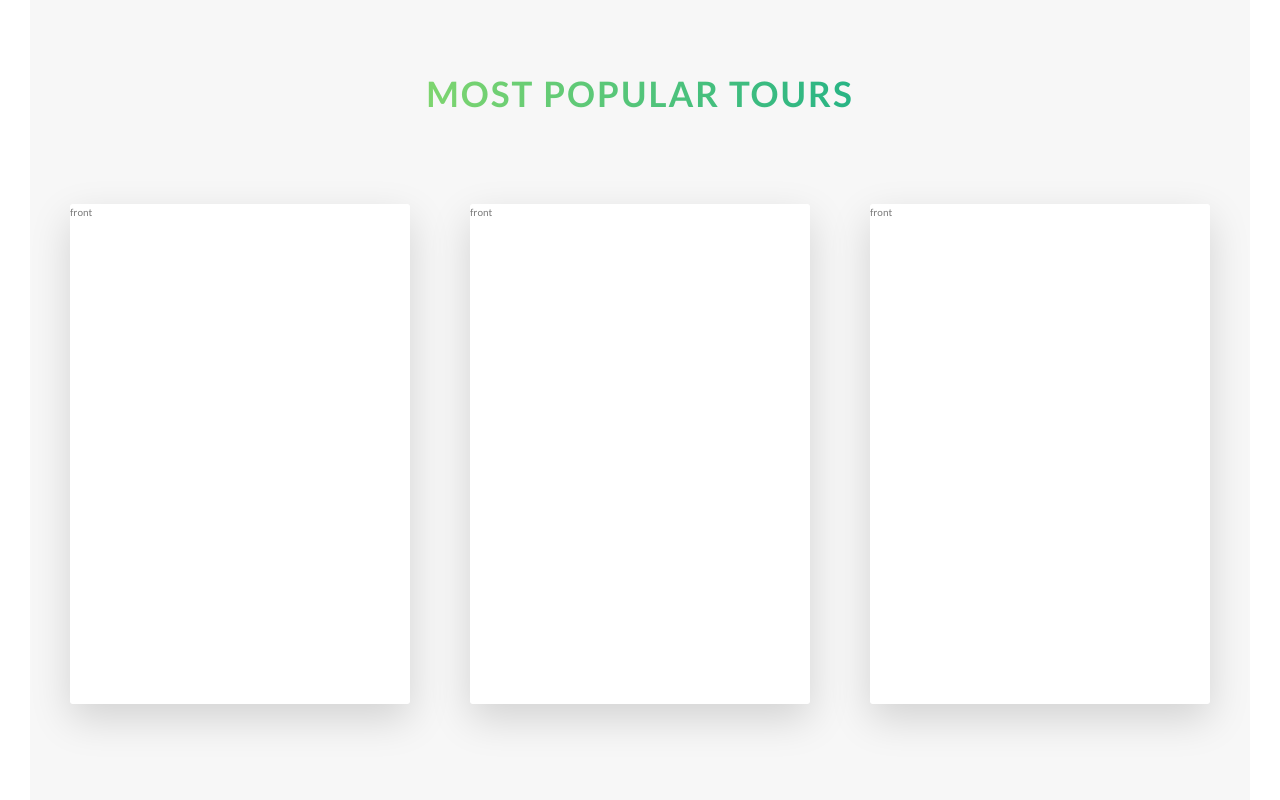
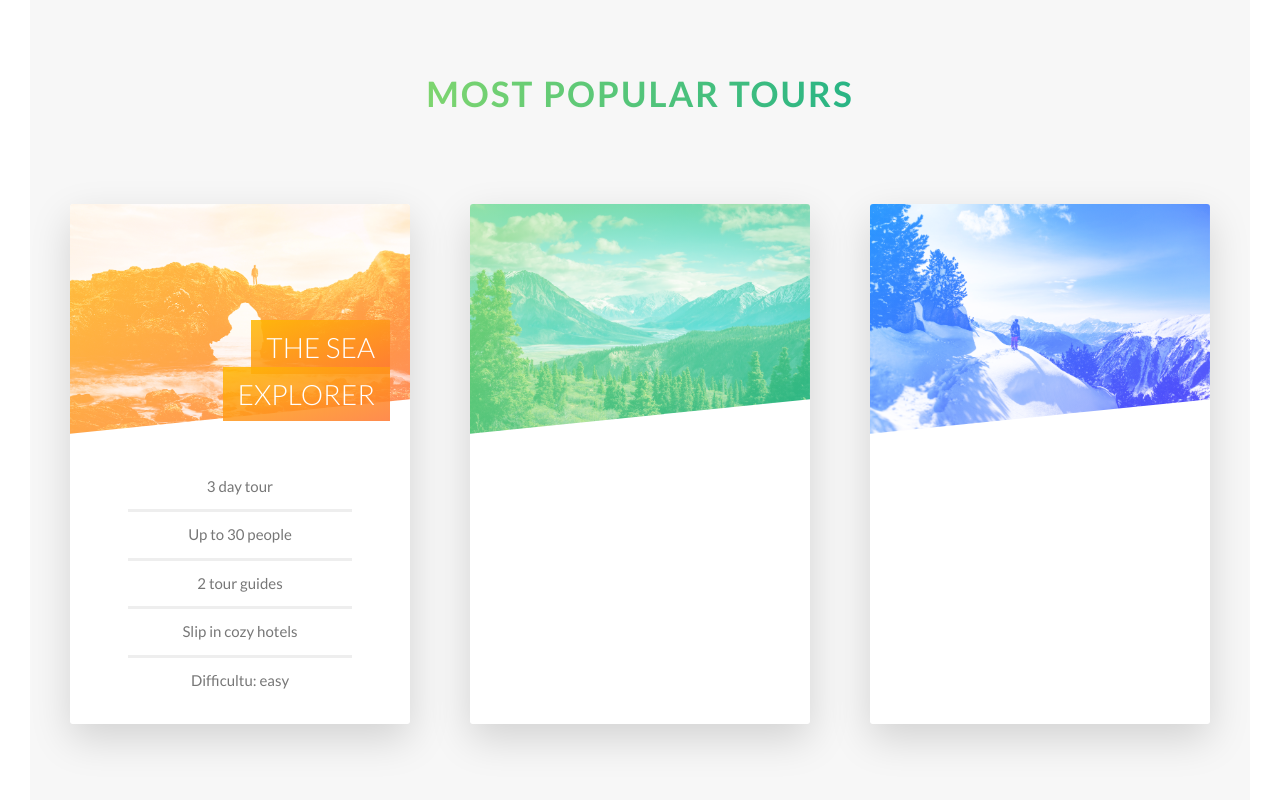
Before and after one commit to SaElBo/Natours, a website: page index.html in a window 1280 px wide. Shown: the part 2308-3108 px from the top of the page. Drawn offline with Linux system fonts and the light colour scheme.

Commit message:
complete first card front face

```diff
--- a/index.html
+++ b/index.html
@@ -132,7 +132,23 @@
                 <div class="col-1-of-3">
                     <div class="rotating-card">
                         <div class="rotating-card__side rotating-card__side--front">
-                            front
+                            <div class="rotating-card__picture rotating-card__picture--1">
+                                &nbsp;
+                            </div>
+                            <h4 class="rotating-card__heading">
+                                <span class="rotating-card__heading-span rotating-card__heading-span--1">
+                                    the sea explorer
+                                </span>
+                            </h4>
+                            <div class="rotating-card__details">
+                                <ul>
+                                    <li>3 day tour</li>
+                                    <li>Up to 30 people</li>
+                                    <li>2 tour guides</li>
+                                    <li>Slip in cozy hotels</li>
+                                    <li>Difficultu: easy</li>
+                                </ul>
+                            </div>
                         </div>
                         <div class="rotating-card__side rotating-card__side--back rotating-card__side--back--1">
                             back
@@ -144,7 +160,12 @@
 
                     <div class="rotating-card">
                         <div class="rotating-card__side rotating-card__side--front">
-                            front
+                            <div class="rotating-card__picture rotating-card__picture--2">
+                                &nbsp;
+                            </div>
+                            <h4 class="rotating-card__heading">
+
+                            </h4>
                         </div>
                         <div class="rotating-card__side rotating-card__side--back rotating-card__side--back--2">
                             back
@@ -156,7 +177,12 @@
 
                     <div class="rotating-card">
                         <div class="rotating-card__side rotating-card__side--front">
-                            front
+                            <div class="rotating-card__picture rotating-card__picture--3">
+                                &nbsp;
+                            </div>
+                            <h4 class="rotating-card__heading">
+
+                            </h4>
                         </div>
                         <div class="rotating-card__side rotating-card__side--back rotating-card__side--back--3">
                             back
--- a/sass/abstracts/_variables.scss
+++ b/sass/abstracts/_variables.scss
@@ -10,7 +10,8 @@
 $color-tertiary-light: #2998ff;
 $color-tertiary-dark: #5443fa;
 
-$color-grey-light-1 : #f7f7f7;
+$color-grey-light-1: #f7f7f7;
+$color-grey-light-2: #eee;
 
 $color-gray-dark: #777;
 $color-white: #fff;
--- a/sass/components/_rotating-card.scss
+++ b/sass/components/_rotating-card.scss
@@ -1,13 +1,16 @@
 .rotating-card {
+
+    //functionality
+
     -moz-perspective: 150rem;
     -webkit-perspective: 150rem;
     perspective: 150rem;
     position: relative;
-    height: 50rem;
+    height: 52rem;
 
     &__side {
 
-        height: 50rem;
+        height: 52rem;
         transition: all 0.8s ease;
         position: absolute;
         top: 0;
@@ -16,8 +19,11 @@
         backface-visibility: hidden;
         border-radius: 3px;
         box-shadow: 0 1.5rem 40px rgba($color-black, .15);
+        overflow: hidden;
 
         &--front{
+
+
             background-color: $color-white;
         }
 
@@ -47,4 +53,79 @@
     &:hover &__side--back {
         transform: rotateY(0deg);
     }
+
+    //front side styling
+
+    &__picture{
+        overflow: hidden;
+        background-size: cover;
+        height: 23rem;
+        background-blend-mode: screen;
+        -webkit-clip-path: polygon(0 0, 100% 0, 100% 85%, 0 100%);
+        clip-path: polygon(0 0, 100% 0, 100% 85%, 0 100%);
+
+        &--1{
+            background-image:
+                linear-gradient(to right bottom, $color-secondary-light, $color-secondary-dark),
+                url(../img/nat-5.jpg);
+
+        }
+        &--2{
+            background-image:
+                linear-gradient(to right bottom, $color-primary-light, $color-primary-dark),
+                url(../img/nat-6.jpg);
+        }
+        &--3{
+            background-image:
+                linear-gradient(to right bottom, $color-tertiary-light, $color-tertiary-dark),
+                url(../img/nat-7.jpg);
+        }
+
+
+    }
+
+    &__heading{
+        font-size: 2.8rem;
+        font-weight: 300;
+        text-transform: uppercase;
+        text-align: right;
+        color: $color-white;
+        position: absolute;
+        top: 12rem;
+        right: 2rem;
+        width: 75%;
+    }
+
+    &__heading-span{
+        padding: 1rem 1.5rem ;
+        -webkit-box-decoration-break: clone;
+        box-decoration-break: clone;
+
+        &--1{
+            background-image: linear-gradient(
+                to right bottom,
+                rgba($color-secondary-light, .85),
+                rgba($color-secondary-dark, .85)
+                ) ;
+        }
+    }
+
+    &__details{
+        padding: 3rem;
+
+        ul{
+            list-style: none;
+            width: 80%;
+            margin: 0 auto;
+            li{
+                text-align: center;
+                font-size: 1.5rem;
+                padding: 1rem;
+
+                &:not(:last-child){
+                    border-bottom: 3px solid $color-grey-light-2;
+                }
+            }
+        }
+    }
 }
--- a/sass/layout/_header.scss
+++ b/sass/layout/_header.scss
@@ -1,12 +1,11 @@
 .header {
     position: relative;
     height: 95vh;
-    background-image: linear-gradient(
-        to right, rgba($color-primary-light, 0.8),
-         rgba($color-primary, 0.8)),
+    background-image: linear-gradient(to right, rgba($color-primary-light, 0.8), rgba($color-primary, 0.8)),
         url(/img/hero.jpg);
     background-size: cover;
     background-position: top;
+    -webkit-clip-path: polygon(0 0, 0 100%, 100% 75vh, 100% 0);
     clip-path: polygon(0 0, 0 100%, 100% 75vh, 100% 0);
 
     &__logo-box {
@@ -26,5 +25,4 @@
         transform: translate(-50%, -50%);
         text-align: center;
     }
-
 }
```
Also changed, not shown: css/style.css.
